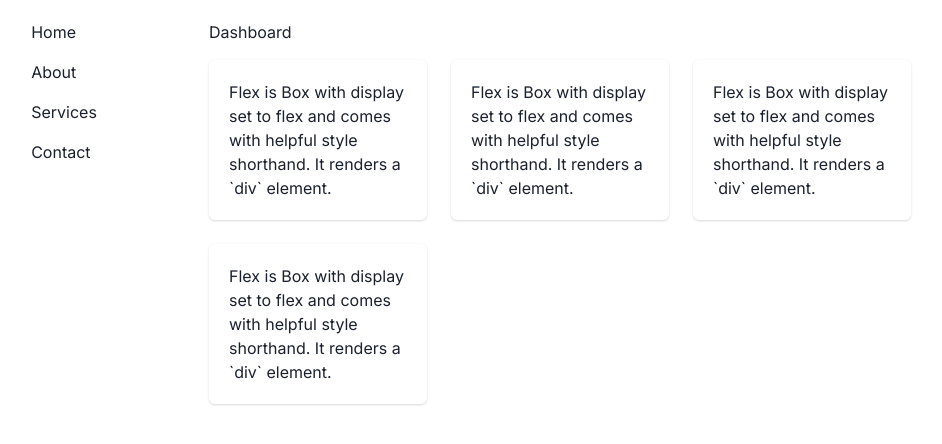
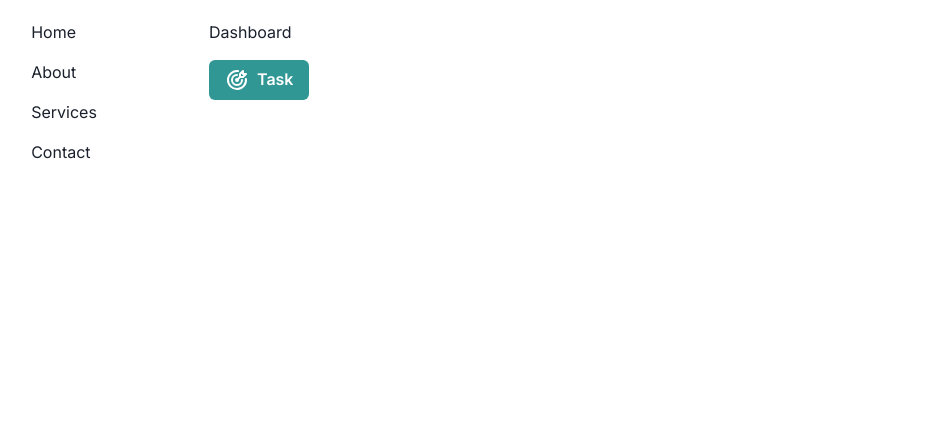
Before and after one commit to HooEP01/learning-pool, a Next.js app: page / in a window 1280 px wide. Shown: the top 444 px of the page, without its empty margins (205-1147 px from the left). Built offline with nearby package versions, Linux system fonts and the light colour scheme.

Commit message:
more components

```diff
--- a/package.json
+++ b/package.json
@@ -17,9 +17,11 @@
     "@tabler/icons-react": "^3.6.0",
     "axios": "^1.7.2",
     "framer-motion": "^11.2.11",
+    "lodash": "^4.17.21",
     "next": "14.2.4",
     "react": "^18",
     "react-dom": "^18",
+    "react-hook-form": "^7.52.0",
     "react-redux": "^9.1.2"
   },
   "devDependencies": {
--- a/src/components/Dashboard.tsx
+++ b/src/components/Dashboard.tsx
@@ -1,16 +1,44 @@
-import { Box, Flex, Grid } from "@chakra-ui/react";
-import TaskCard from "./TaskCard";
+"use client";
+import { Box, Button, Flex, Grid } from "@chakra-ui/react";
+import TaskCard from "./Task/TaskCard";
+import { useDispatch, useSelector } from "react-redux";
+import { getTaskItems } from "@/selectors/task";
+import { AppDispatch } from "@/store";
+import _ from "lodash";
+import CustomIcon from "./CustomIcon";
+import { IconTargetArrow } from "@tabler/icons-react";
+import { ReactNode, useState } from "react";
+import TaskModal from "./Task/TaskModal";
 
 const Dashboard = () => {
+  const items = useSelector(getTaskItems());
+  const dispatch: AppDispatch = useDispatch();
+  const [modal, setModal] = useState<ReactNode>(null);
+
+  const handleModal = () => {
+    setModal(<TaskModal key={_.uniqueId('task_modal_')} />);
+  };
+
   return (
     <Box flex={1} p={5}>
       <Flex direction="column" gap={4}>
         <h1>Dashboard</h1>
+
+        {modal}
+
+        <Flex justify="left">
+          <Button
+            onClick={handleModal}
+            leftIcon={<CustomIcon icon={IconTargetArrow} stroke="2" />}
+            colorScheme="teal"
+            variant="solid"
+          >
+            Task
+          </Button>
+        </Flex>
         <Grid templateColumns="repeat(3, 1fr)" gap={6}>
-          <TaskCard />
-          <TaskCard />
-          <TaskCard />
-          <TaskCard />
+          {!_.isEmpty(items) &&
+            items.map((item) => <TaskCard key={item.id} taskId={item.id} />)}
         </Grid>
       </Flex>
     </Box>
--- /dev/null
+++ b/src/components/Task/TaskCard.tsx
@@ -0,0 +1,37 @@
+"use client";
+import { getTaskItem } from "@/selectors/task";
+import { AppDispatch } from "@/store";
+import { Card, CardBody, Text } from "@chakra-ui/react";
+import { useDispatch, useSelector } from "react-redux";
+
+export interface TaskCardProps {
+  variant?: string;
+  taskId: string;
+}
+
+const TaskCard = (props: TaskCardProps) => {
+  const { variant = "elevated", taskId } = props;
+
+  const { title = "" } = useSelector(getTaskItem(taskId)) || {};
+  const dispatch: AppDispatch = useDispatch();
+
+  return (
+    <Card
+      variant={variant}
+      _hover={{
+        borderColor: "teal.500",
+        borderWidth: "2px",
+        cursor: "pointer",
+      }}
+      onClick={() => console.log("Card clicked")}
+    >
+      <CardBody>
+        <Text>
+          {title}
+        </Text>
+      </CardBody>
+    </Card>
+  );
+};
+
+export default TaskCard;
--- /dev/null
+++ b/src/components/Task/TaskForm.tsx
@@ -0,0 +1,17 @@
+import { useForm } from "react-hook-form";
+
+const TaskForm = () => {
+  const { register, handleSubmit } = useForm();
+  const onSubmit = (data: any) => {
+    console.log(data);
+  };
+
+  return (
+    <form onSubmit={handleSubmit(onSubmit)}>
+      <input type="text" {...register("task")} />
+      <button type="submit">Add Task</button>
+    </form>
+  );
+};
+
+export default TaskForm;
--- /dev/null
+++ b/src/components/Task/TaskModal.tsx
@@ -0,0 +1,42 @@
+"use client";
+import { getTaskItem } from "@/selectors/task";
+import { AppDispatch } from "@/store";
+import {
+  Modal,
+  ModalBody,
+  ModalCloseButton,
+  ModalContent,
+  ModalHeader,
+  ModalOverlay,
+  Text,
+  useDisclosure,
+} from "@chakra-ui/react";
+import { useDispatch, useSelector } from "react-redux";
+
+export interface TaskModalProps {
+  taskId?: string;
+}
+
+const TaskModal = (props: TaskModalProps) => {
+  const { taskId = "" } = props;
+
+  const { title = "This is title", description = "This is description" } = useSelector(getTaskItem(taskId)) || {};
+  const dispatch: AppDispatch = useDispatch();
+
+  const { isOpen, onOpen, onClose } = useDisclosure({defaultIsOpen: true});
+
+  return (
+    <Modal isOpen={isOpen} onClose={onClose} isCentered>
+      <ModalOverlay />
+      <ModalContent>
+        <ModalHeader>{title}</ModalHeader>
+        <ModalCloseButton />
+        <ModalBody>
+          <Text>{description}</Text>
+        </ModalBody>
+      </ModalContent>
+    </Modal>
+  );
+};
+
+export default TaskModal;
--- a/src/components/TaskCard.tsx
+++ /dev/null
@@ -1,25 +0,0 @@
-import { Card, CardBody, CardHeader, Heading, Text } from "@chakra-ui/react";
-
-export interface TaskCardProps {
-  variant?: string;
-}
-
-const TaskCard = (props: TaskCardProps) => {
-  const { variant = "elevated" } = props;
-
-  return (
-    <Card key={variant} variant={variant}>
-      {/* <CardHeader>
-        <Heading size="sm"> This is the task </Heading>
-      </CardHeader> */}
-      <CardBody>
-        <Text>
-          Flex is Box with display set to flex and comes with helpful style
-          shorthand. It renders a `div` element.
-        </Text>
-      </CardBody>
-    </Card>
-  );
-};
-
-export default TaskCard;
--- /dev/null
+++ b/src/selectors/task.ts
@@ -0,0 +1,4 @@
+import { RootState } from "@/store";
+
+export const getTaskItems = () => (state: RootState) => state.task.items;
+export const getTaskItem = (taskId: string) => (state: RootState) => state.task.items.find((item) => item.id === taskId);
```
Also changed, not shown: 1 other file (tests, documents, lock files or other folders).
